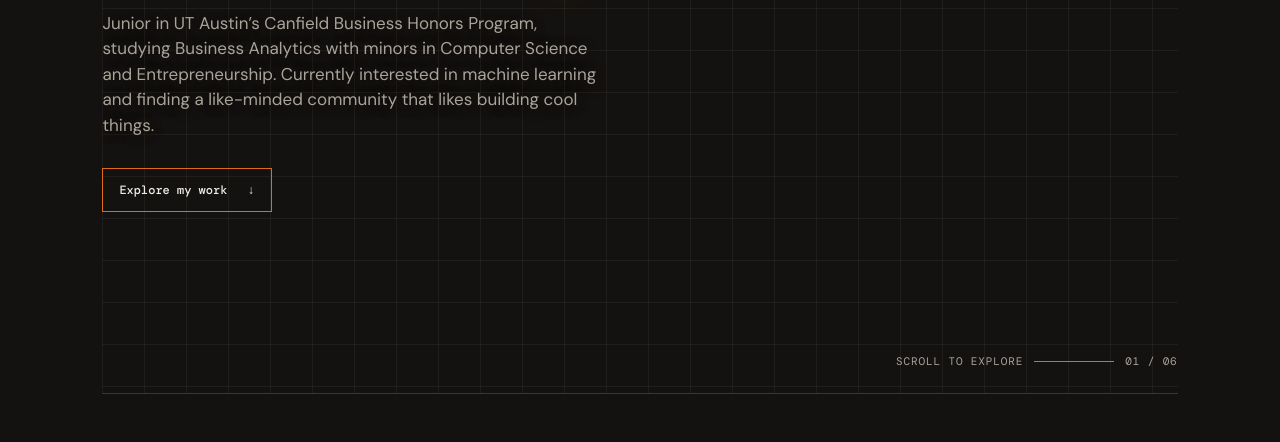
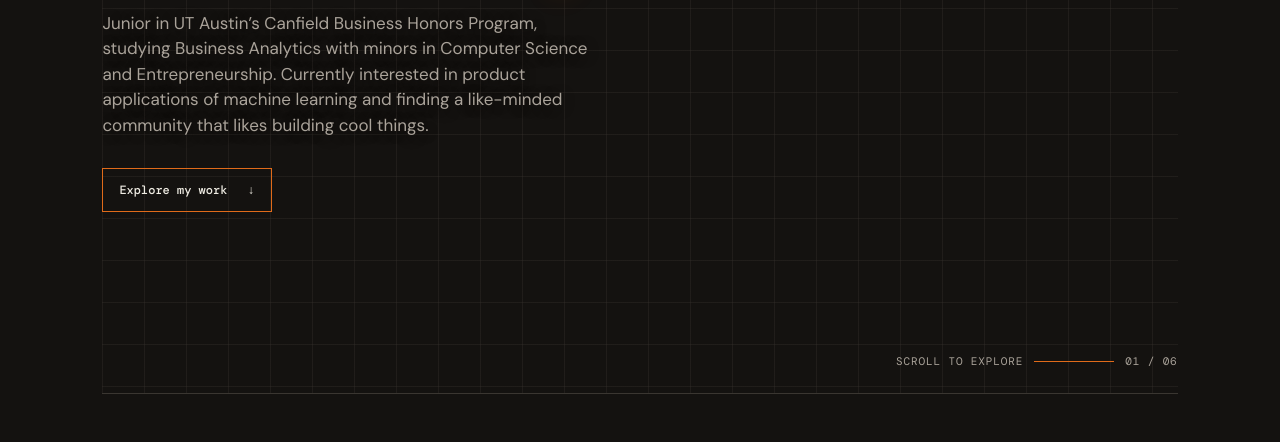
Before and after one commit to pjain646/personal-website, a plain HTML site: page index.html in a window 1280 px wide. Shown: the part 358-800 px from the top of the page. Drawn offline with nearby package versions, Linux system fonts and the light colour scheme.

Commit message:
Update hero interest line

```diff
--- a/index.html
+++ b/index.html
@@ -25,7 +25,7 @@
       <section class="hero" aria-label="Introduction">
         <div class="signal-field" id="signal-field">
           <p class="hero-kicker">Preyansh Jain <span>/</span> Builder <span>/</span> UT Austin</p>
-          <div class="hero-main"><h1>Hi<span class="hero-period">.</span> I’m <em>Preyansh</em><span class="hero-period accent-period">.</span></h1><p>Junior in UT Austin’s Canfield Business Honors Program, studying Business Analytics with minors in Computer Science and Entrepreneurship. Currently interested in machine learning and finding a like-minded community that likes building cool things.</p><a class="button hero-cta" href="#work">Explore my work <span>↓</span></a></div>
+          <div class="hero-main"><h1>Hi<span class="hero-period">.</span> I’m <em>Preyansh</em><span class="hero-period accent-period">.</span></h1><p>Junior in UT Austin’s Canfield Business Honors Program, studying Business Analytics with minors in Computer Science and Entrepreneurship. Currently interested in product applications of machine learning and finding a like-minded community that likes building cool things.</p><a class="button hero-cta" href="#work">Explore my work <span>↓</span></a></div>
           <div class="longhorn-reveal" id="longhorn-reveal" aria-label="University of Texas Longhorn mark"><img src="assets/ut-longhorn.png" alt="" /></div>
           <div class="signal-readout"><span>Scroll to explore</span><i></i><span>01 / 06</span></div>
         </div>
```
